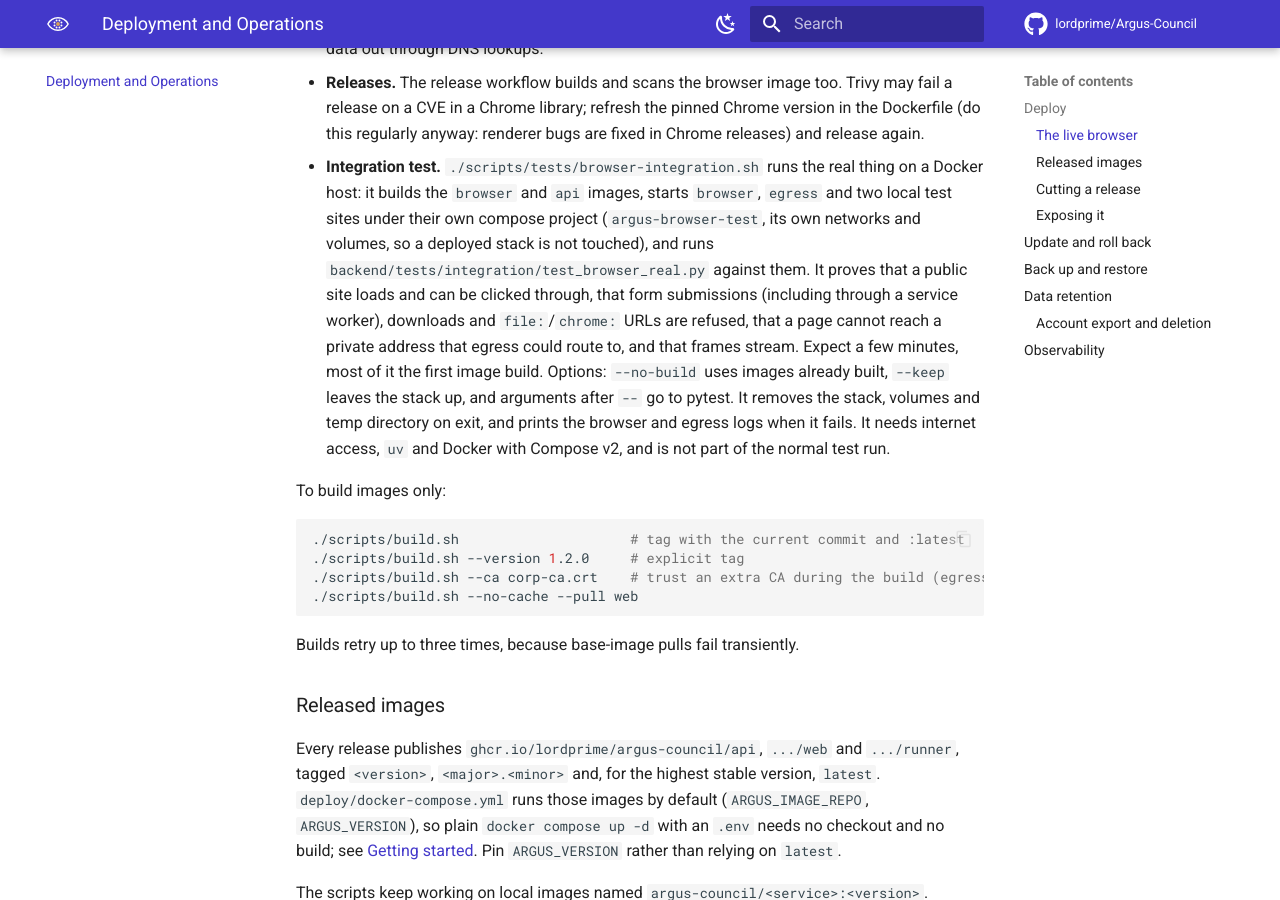
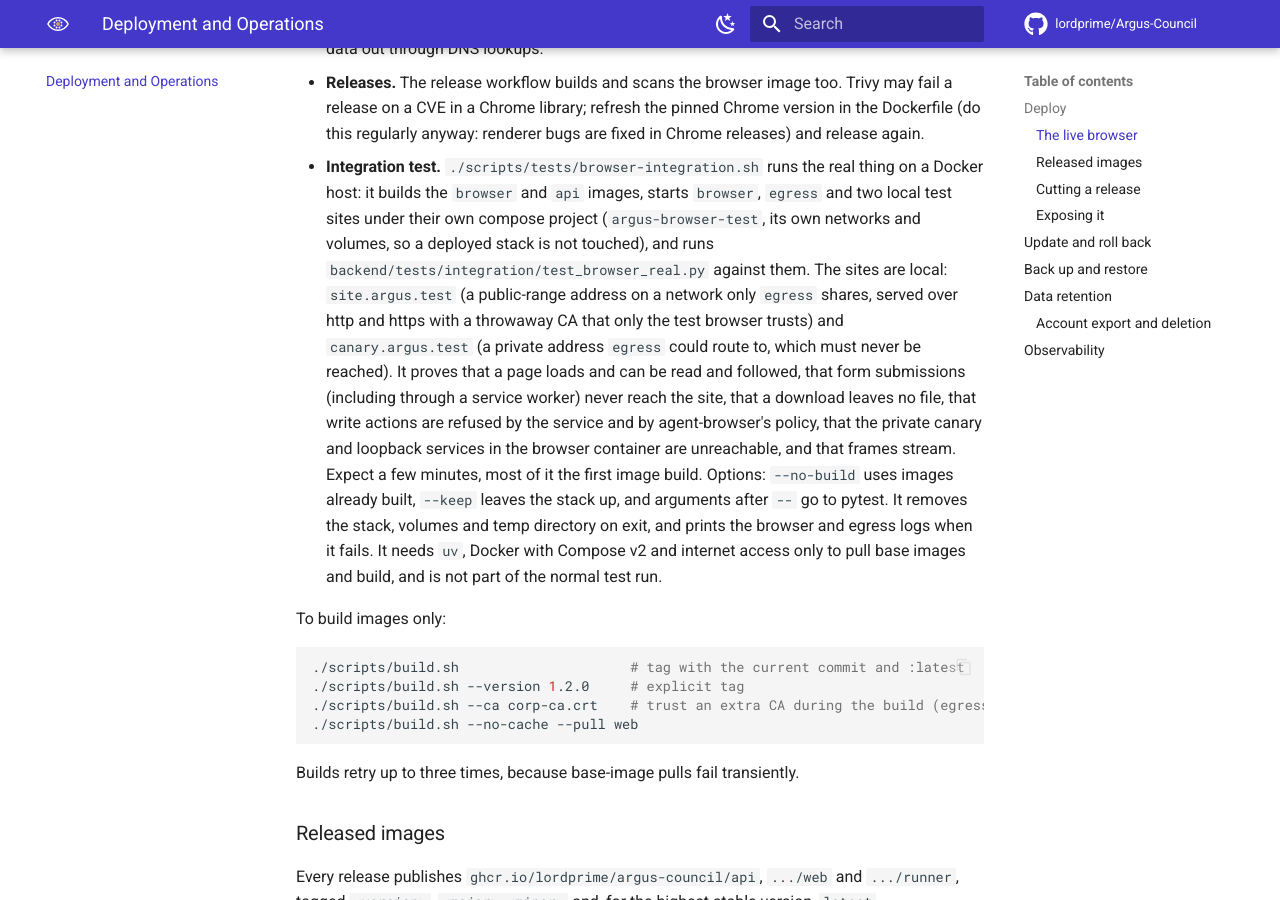
Before and after one commit to lordprime/Argus-Council, an MkDocs documentation site: the page built from docs/deployment.md, in a window 1280 px wide and 900 px high, scrolled down 2190 px. Built offline with MkDocs 1.6.1 and Material for MkDocs 9.7.7, drawn with Linux system fonts in a browser that asks for light colours; comment, search, counter and statistics services are not loaded.

Commit message:
Docs: ledger Browser filter, what the browser integration test really runs, view counts

```diff
--- a/docs/deployment.md
+++ b/docs/deployment.md
@@ -73,13 +73,17 @@ for the settings and [Security](security-overview.md#the-live-browser) for what
   host: it builds the `browser` and `api` images, starts `browser`, `egress` and two local test
   sites under their own compose project (`argus-browser-test`, its own networks and volumes, so a
   deployed stack is not touched), and runs `backend/tests/integration/test_browser_real.py`
-  against them. It proves that a public site loads and can be clicked through, that form
-  submissions (including through a service worker), downloads and `file:`/`chrome:` URLs are
-  refused, that a page cannot reach a private address that egress could route to, and that frames
-  stream. Expect a few minutes, most of it the first image build. Options: `--no-build` uses images
+  against them. The sites are local: `site.argus.test` (a public-range address on a network only
+  `egress` shares, served over http and https with a throwaway CA that only the test browser
+  trusts) and `canary.argus.test` (a private address `egress` could route to, which must never be
+  reached). It proves that a page loads and can be read and followed, that form submissions
+  (including through a service worker) never reach the site, that a download leaves no file, that
+  write actions are refused by the service and by agent-browser's policy, that the private canary
+  and loopback services in the browser container are unreachable, and that frames stream. Expect a
+  few minutes, most of it the first image build. Options: `--no-build` uses images
   already built, `--keep` leaves the stack up, and arguments after `--` go to pytest. It removes
   the stack, volumes and temp directory on exit, and prints the browser and egress logs when it
-  fails. It needs internet access, `uv` and Docker with Compose v2, and is not part of the normal
+  fails. It needs `uv`, Docker with Compose v2 and internet access only to pull base images and build, and is not part of the normal
   test run.
 
 To build images only:
```
Also changed, not shown: docs/protocols.md (+5 -3 lines), docs/run-views.md (+3 -3 lines).
